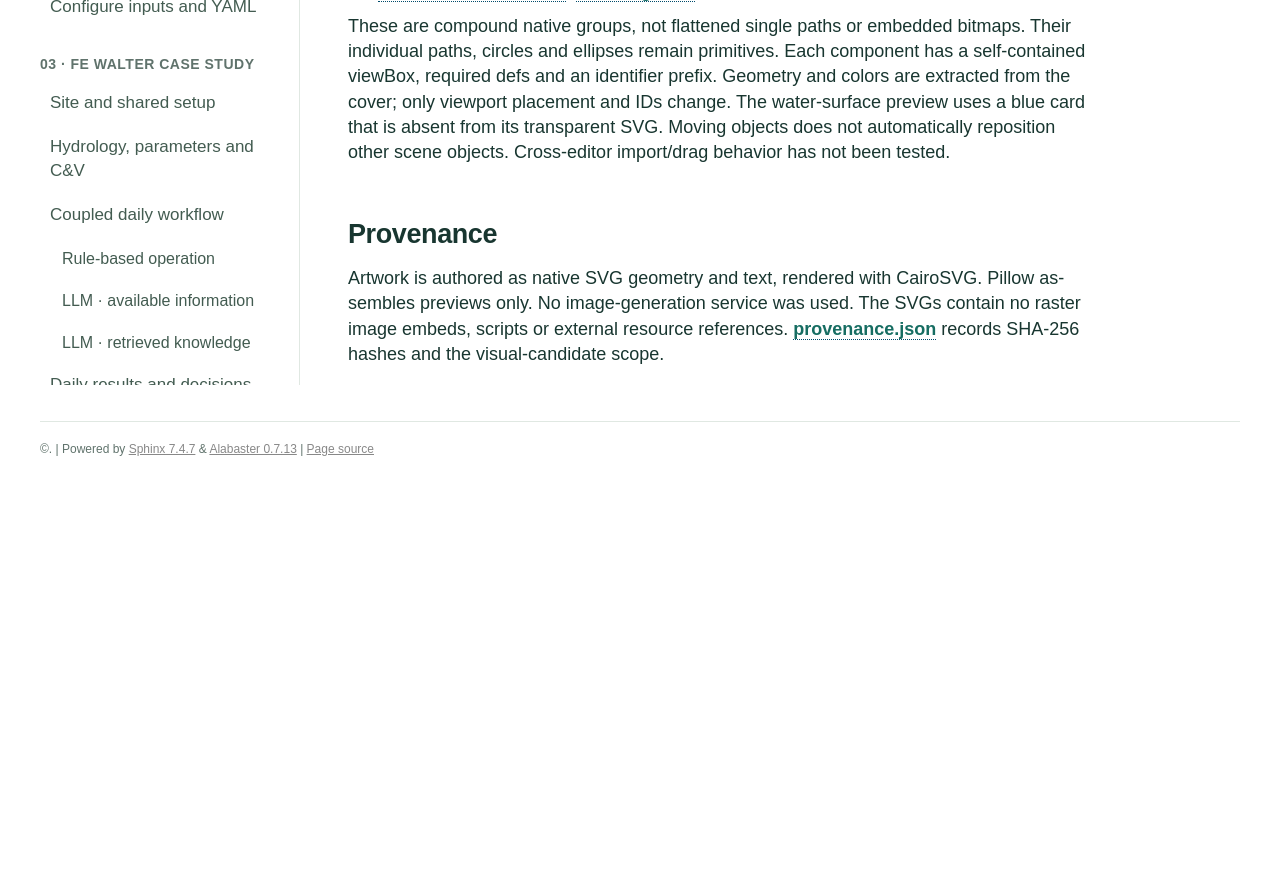
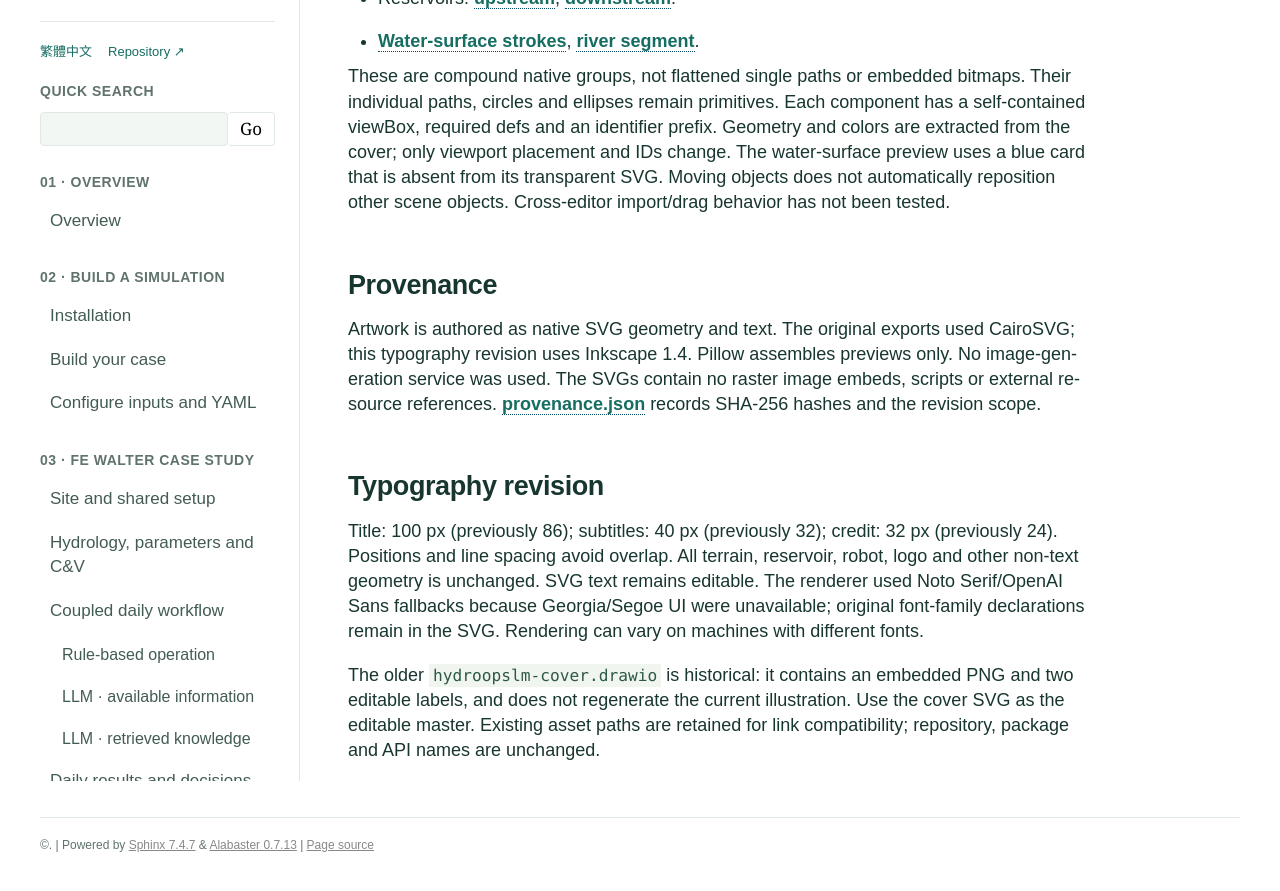
Before and after one commit to WenyuChiou/HydroReOpLLM, a Sphinx documentation site: the page built from docs/figures/assets/branding/EDITING.md, in a window 1280 px wide and 900 px high, scrolled down 990 px. Shown: the top 891 px of the window. Built offline with Sphinx 7.4.7, drawn with Linux system fonts in a browser that asks for light colours; before the commit the page ends 1494 px from its top, so only the background shows below that; some of the changed text lies outside the part shown.

Commit message:
docs: introduce HydroOpsLLM daily coupling workflow and approved cover (#33)

```diff
--- a/docs/figures/assets/branding/EDITING.md
+++ b/docs/figures/assets/branding/EDITING.md
@@ -1,7 +1,9 @@
-# HydroOpsLM visual candidate
+# HydroOpsLLM editable cover
 
-This illustrative cover is a visual candidate for review; the user has not
-approved it as final branding. Gate openings and release widths are illustrative,
+The existing illustrative cover was selected and merged in PR #26. This revision
+updates its displayed name to HydroOpsLLM and enlarges all four text nodes;
+the revised cover typography was approved by the user on 2026-10-16.
+Repository integration remains subject to PR review and separate merge approval. Gate openings and release widths are illustrative,
 not measurements or simulation results. The cover retains **Built on HydroCNHS**.
 The existing project mark is retained, without introducing a new logo design.
 
@@ -39,7 +41,23 @@ import/drag behavior has not been tested.
 
 ## Provenance
 
-Artwork is authored as native SVG geometry and text, rendered with CairoSVG.
+Artwork is authored as native SVG geometry and text. The original exports used
+CairoSVG; this typography revision uses Inkscape 1.4.
 Pillow assembles previews only. No image-generation service was used. The SVGs
 contain no raster image embeds, scripts or external resource references.
-[provenance.json](provenance.json) records SHA-256 hashes and the visual-candidate scope.
+[provenance.json](provenance.json) records SHA-256 hashes and the revision scope.
+
+
+## Typography revision
+
+Title: 100 px (previously 86); subtitles: 40 px (previously 32);
+credit: 32 px (previously 24). Positions and line spacing avoid overlap.
+All terrain, reservoir, robot, logo and other non-text geometry is unchanged.
+SVG text remains editable. The renderer used Noto Serif/OpenAI Sans fallbacks
+because Georgia/Segoe UI were unavailable; original font-family declarations
+remain in the SVG. Rendering can vary on machines with different fonts.
+
+The older `hydroopslm-cover.drawio` is historical: it contains an embedded PNG
+and two editable labels, and does not regenerate the current illustration.
+Use the cover SVG as the editable master. Existing asset paths are retained
+for link compatibility; repository, package and API names are unchanged.
--- a/docs/figures/assets/branding/provenance.json
+++ b/docs/figures/assets/branding/provenance.json
@@ -1,9 +1,9 @@
 {
-  "project": "HydroOpsLM",
-  "status": "visual_candidate_pending_user_selection",
+  "project": "HydroOpsLLM",
+  "status": "user_approved_cover_typography_pending_repository_integration",
   "attribution": "Built on HydroCNHS",
   "master": "docs/figures/hydroopslm-cover.svg",
-  "authoring": "native SVG paths/groups/text; CairoSVG PNG exports; Pillow preview assembly",
+  "authoring": "native SVG paths/groups/text; original CairoSVG exports; current cover Inkscape 1.4 exports",
   "logo": "Existing reservoir\u2013dam\u2013river project mark; placement scale removed for independent use",
   "scientific_scope": "Conceptual illustration; gate openings and flow widths do not represent measured or simulated data",
   "fonts": [
@@ -16,18 +16,18 @@
   "files": [
     {
       "file": "docs/figures/hydroopslm-cover.svg",
-      "sha256": "3f20ef7c55684e334f356b4b3c48618e84d63eee2c100f61d4081bd1dbbc923a",
-      "bytes": 157423
+      "sha256": "a18b0defa628aab5c6a749ed605412739d9b8b0a18494be621083eb35316d850",
+      "bytes": 156968
     },
     {
       "file": "docs/figures/hydroopslm-cover.png",
-      "sha256": "d98bcbf3c9a962832022bd8ccfcfd9d462aced356fe3ddcc3cb0d37840cefe52",
-      "bytes": 263747
+      "sha256": "9834ecfc17eb13e6a02d3d02d03672eb2a40a68f6c931dff4b841db4d5006f20",
+      "bytes": 311893
     },
     {
       "file": "docs/figures/assets/branding/hydroopslm-cover-3600.png",
-      "sha256": "fd156b4830f2c4159969ace7143931b980923d2ab6dc7c9b68ab9f0fc7bd2188",
-      "bytes": 638771
+      "sha256": "c3b05fc19dd474549cd2fee4a114d82bb3955fce6aca5d51c59885743e492b42",
+      "bytes": 748091
     },
     {
       "file": "docs/figures/assets/branding/hydroopslm-logo.svg",
@@ -89,5 +89,17 @@
       "sha256": "3f2e6f45097613070a24c7ae312bada4fe858aedfe8d34d80e7d255a3b8cae10",
       "bytes": 3184
     }
-  ]
+  ],
+  "typography_revision": {
+    "title_px": 100,
+    "subtitle_px": 40,
+    "credit_px": 32,
+    "all_non_text_geometry_unchanged": true,
+    "rendered_font_fallbacks": [
+      "Noto Serif",
+      "OpenAI Sans"
+    ],
+    "historical_drawio": "Embedded PNG plus two labels; not current illustration master"
+  },
+  "typography_approved_on": "2026-10-16"
 }
```
Also changed, not shown: README.md (+107 -19 lines), README.zh-TW.md (+109 -21 lines), docs/figures/assets/branding/hydroopslm-cover-3600.png, docs/figures/hydroopslm-cover.png, docs/figures/hydroopslm-cover.svg.
